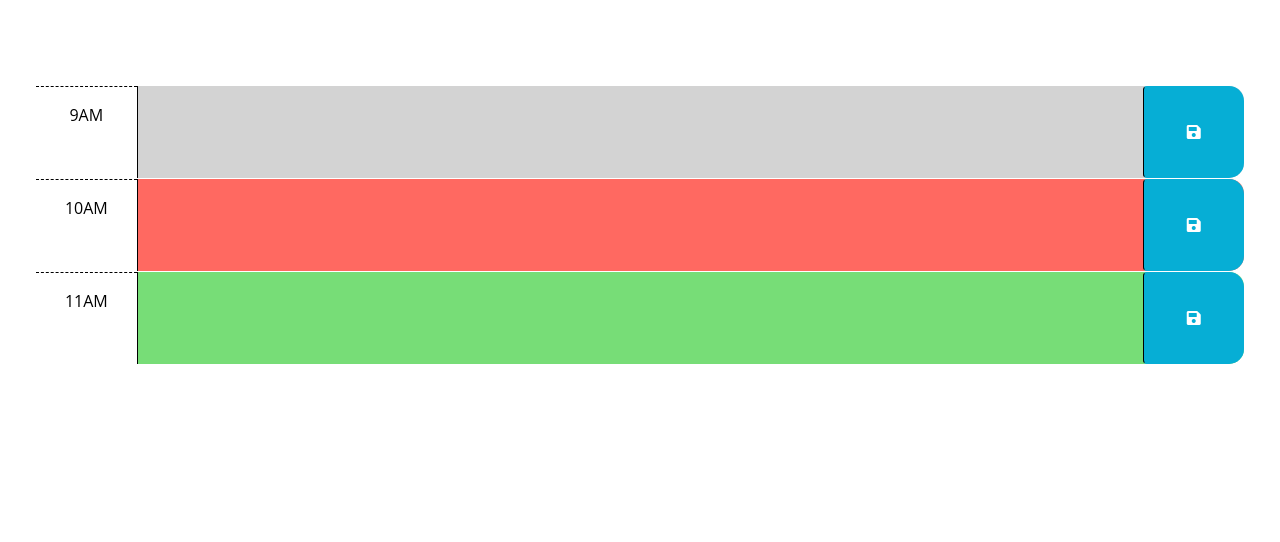
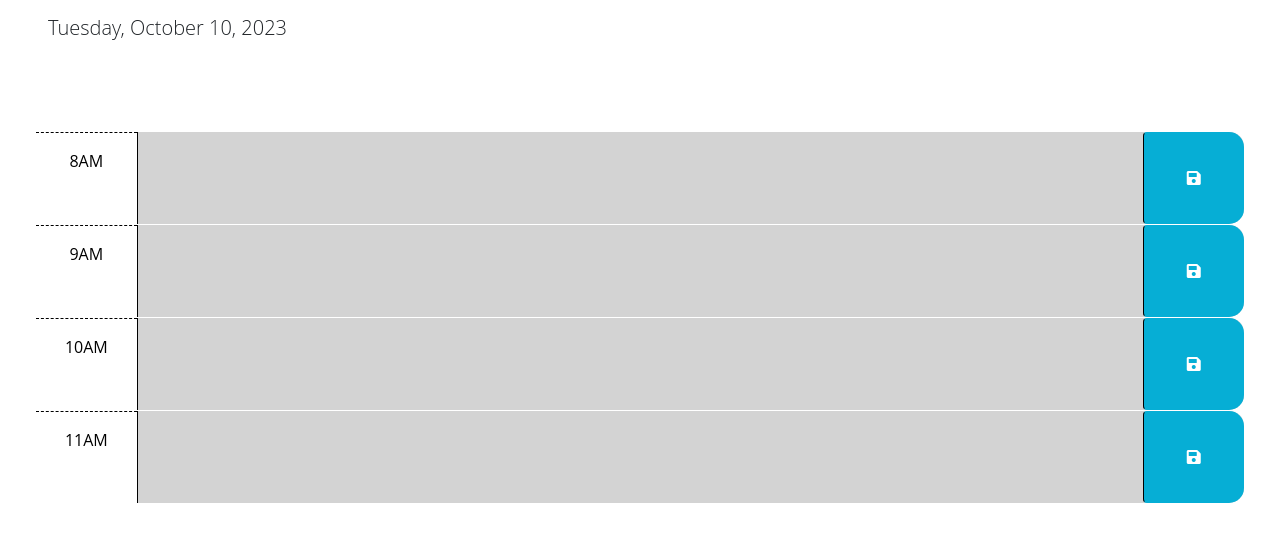
Before and after one commit to hailey-strauss/challenge5, a plain HTML site: page index.html in a window 1280 px wide. Shown: the part 166-708 px from the top of the page. Drawn offline with nearby package versions, Linux system fonts and the light colour scheme; files that its build step writes are made by us from their sources.

Commit message:
added javascript and fixed the html so it isn't in the assets folder

```diff
--- a/assets/js/script.js
+++ b/assets/js/script.js
@@ -1,23 +1,52 @@
 // Wrap all code that interacts with the DOM in a call to jQuery to ensure that
 // the code isn't run until the browser has finished rendering all the elements
-// in the html.
+// in the HTML.
 $(function () {
-  // TODO: Add a listener for click events on the save button. This code should
-  // use the id in the containing time-block as a key to save the user input in
-  // local storage. HINT: What does `this` reference in the click listener
-  // function? How can DOM traversal be used to get the "hour-x" id of the
-  // time-block containing the button that was clicked? How might the id be
-  // useful when saving the description in local storage?
-  //
-  // TODO: Add code to apply the past, present, or future class to each time
-  // block by comparing the id to the current hour. HINTS: How can the id
-  // attribute of each time-block be used to conditionally add or remove the
-  // past, present, and future classes? How can Day.js be used to get the
-  // current hour in 24-hour time?
-  //
+  // TODO: Add a listener for click events on the save button.
+  $(".saveBtn").on("click", function () {
+    // Get the user input from the textarea associated with this button
+    var userInput = $(this).siblings(".description").val();
+
+    // Get the id of the parent time-block to use as the key in local storage
+    var timeBlockId = $(this).parent().attr("id");
+
+    // Save the user input in local storage with the time block id as the key
+    localStorage.setItem(timeBlockId, userInput);
+  });
+
+  // TODO: Add code to apply the past, present, or future class to each time block
+  // by comparing the id to the current hour.
+  function updateHourlyBlocks() {
+    var currentHour = dayjs().format("H");
+
+    $(".time-block").each(function () {
+      var blockHour = parseInt($(this).attr("id").split("-")[1]);
+
+      if (blockHour < currentHour) {
+        $(this).addClass("past").removeClass("present future");
+      } else if (blockHour === currentHour) {
+        $(this).addClass("present").removeClass("past future");
+      } else {
+        $(this).addClass("future").removeClass("past present");
+      }
+    });
+  }
+
+  // Call the function to update time-block classes when the page loads
+  updateHourlyBlocks();
+
   // TODO: Add code to get any user input that was saved in localStorage and set
-  // the values of the corresponding textarea elements. HINT: How can the id
-  // attribute of each time-block be used to do this?
-  //
+  // the values of the corresponding textarea elements.
+  $(".time-block").each(function () {
+    var timeBlockId = $(this).attr("id");
+    var savedUserInput = localStorage.getItem(timeBlockId);
+
+    if (savedUserInput) {
+      $(this).find(".description").val(savedUserInput);
+    }
+  });
+
   // TODO: Add code to display the current date in the header of the page.
+  var currentDate = dayjs().format("dddd, MMMM D, YYYY");
+  $("#currentDay").text(currentDate);
 });
--- a/assets/index.html
+++ b/index.html
@@ -20,7 +20,7 @@
       href="https://fonts.googleapis.com/css2?family=Fira+Sans:wght@400;700&display=swap"
       rel="stylesheet"
     />
-    <link rel="stylesheet" href="style.css" />
+    <link rel="stylesheet" href="/assets/css/style.css" />
     <title>Work Day Scheduler</title>
   </head>
 
@@ -40,6 +40,15 @@
         in the finished product. Remember to delete this comment once the
         code is implemented.
         -->
+
+      <!-- Example of a past time block. The "past" class adds a gray background color. -->
+      <div id="hour-8" class="row time-block past">
+        <div class="col-2 col-md-1 hour text-center py-3">8AM</div>
+        <textarea class="col-8 col-md-10 description" rows="3"> </textarea>
+        <button class="btn saveBtn col-2 col-md-1" aria-label="save">
+          <i class="fas fa-save" aria-hidden="true"></i>
+        </button>
+      </div>
 
       <!-- Example of a past time block. The "past" class adds a gray background color. -->
       <div id="hour-9" class="row time-block past">
@@ -70,10 +79,12 @@
     </div>
 
     <script src="https://cdnjs.cloudflare.com/ajax/libs/jquery/3.2.1/jquery.min.js"></script>
-    <script src="https://cdn.jsdelivr.net/npm/dayjs@1.11.3/dayjs.min.js"
-    integrity="sha256-iu/zLUB+QgISXBLCW/mcDi/rnf4m4uEDO0wauy76x7U="
-    crossorigin="anonymous"></script>
+    <script
+      src="https://cdn.jsdelivr.net/npm/dayjs@1.11.3/dayjs.min.js"
+      integrity="sha256-iu/zLUB+QgISXBLCW/mcDi/rnf4m4uEDO0wauy76x7U="
+      crossorigin="anonymous"
+    ></script>
 
-    <script src="script.js"></script>
+    <script src="/assets/js/script.js"></script>
   </body>
 </html>
```
